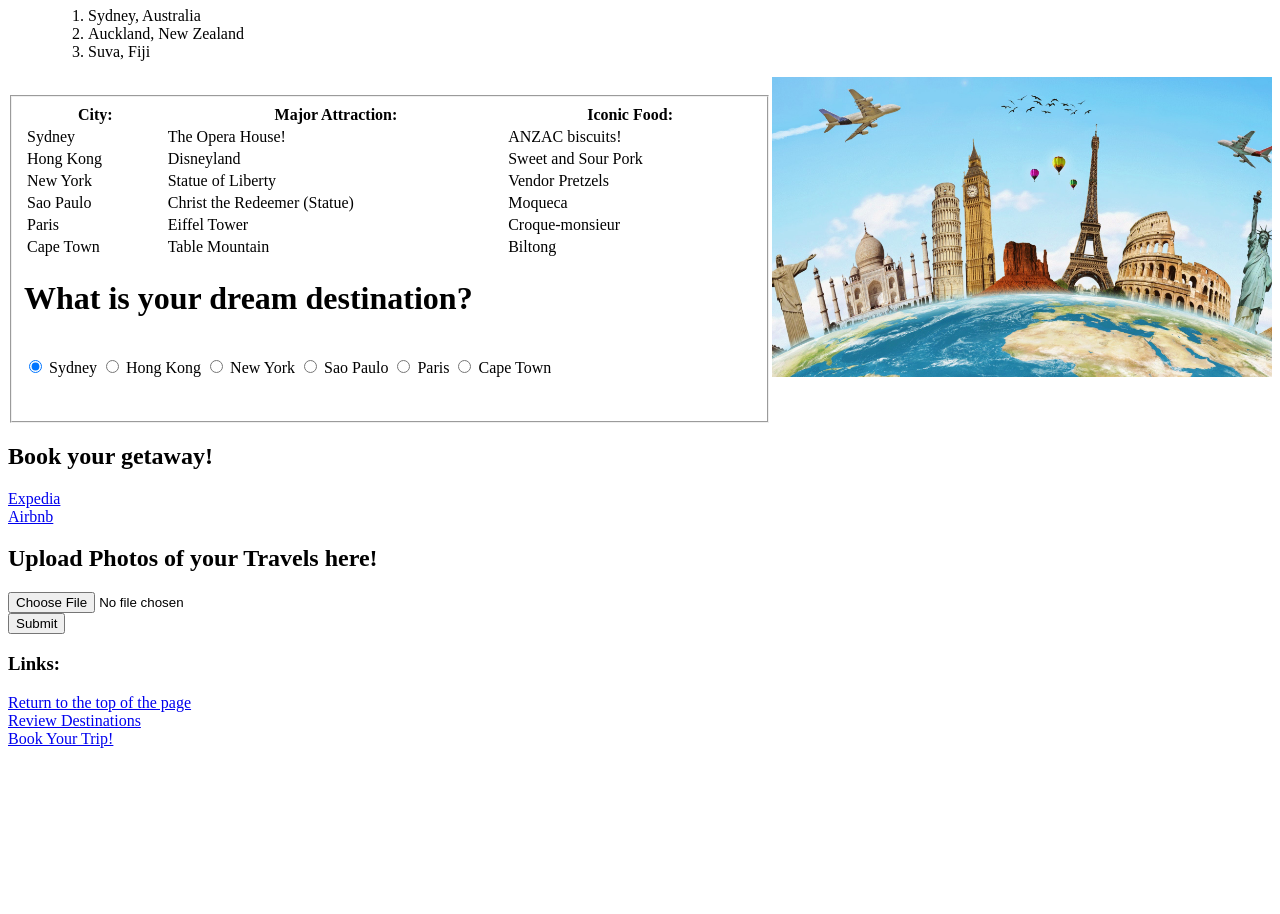
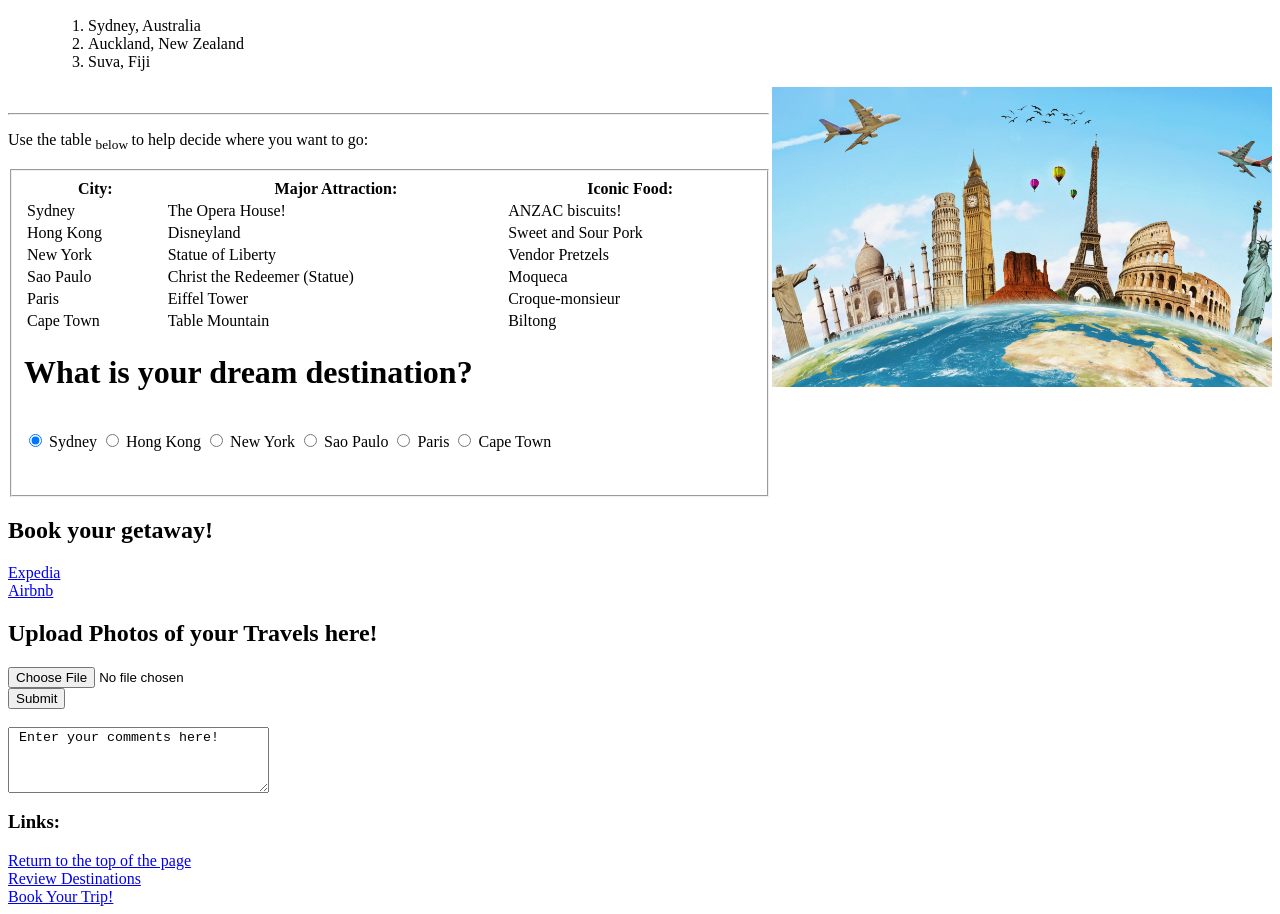
Before and after one commit to s-garrett/Sophomore_Year_WebDevHC, a plain HTML site: page project1/index.html in a window 1280 px wide. Shown: the part 1077-1991 px from the top of the page. Before the commit the page ends 1833 px from the top, so only its background shows below. Drawn offline with Linux system fonts and the light colour scheme.

Commit message:
Added Comment Form, Horizontal Rules

```diff
--- a/project1/index.html
+++ b/project1/index.html
@@ -13,7 +13,8 @@
 		</blockquote>
 	</header>
 	<img src="map.jpg" alt="World Map" align="right" title="World Map" height="375" width="500" /> <br/>
-	<h2 id="destinations">Continents</h2>
+	<hr>
+        <h2 id="destinations">Continents</h2>
 	<ul>
 		<h2> North America </h2>
 
@@ -69,7 +70,10 @@
 	<img src="travel-022.jpg" alt="Monuments" align="right" title="Monuments" height="300" width="500" align=right/>
 	<br/>
 
-	<fieldset>
+	<hr>
+    <p>
+    Use the table <sub> below </sub>to help decide where you want to go: </p>
+    <fieldset>
 		<table style="width:100%">
 			<tr>
 				<th>City:</th>
@@ -146,6 +150,11 @@
                               <br>
 <input type="submit" value="Submit" />
 
+    <br/>
+    <br/>
+
+    <textarea name="comments" cols="30" rows="4"> Enter your comments here!</textarea>
+
 	<h3> Links: </h3>
 	<a href="#top">Return to the top of the page</a><br />
 	<a href="#destinations"> Review Destinations </a><br />
```
